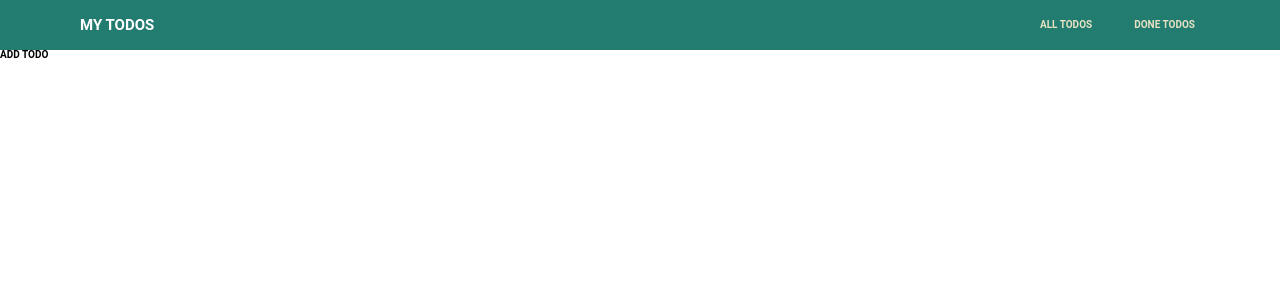
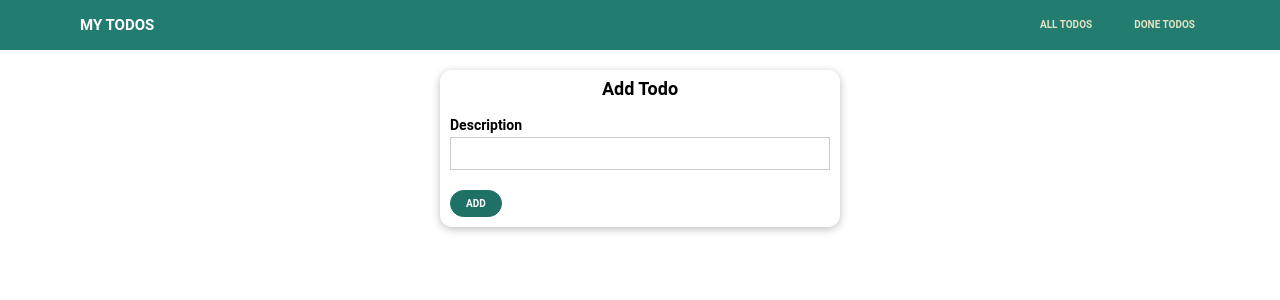
Before and after one commit to Jean-f-05/todo-list, a Vue app: page /add in a window 1280 px wide. Shown: the top 300 px of the page. Built offline with nearby package versions, Linux system fonts and the light colour scheme.

Commit message:
feat: added Todo form & styles

```diff
--- /dev/null
+++ b/src/components/todos/TodoForm.vue
@@ -0,0 +1,72 @@
+<template>
+  <form action="" @submit.prevent="submitForm">
+    <div class="form-control">
+      <label for="description">Description</label>
+      <input type="text" id="description" v-model="description" />
+    </div>
+    <base-button>ADD</base-button>
+  </form>
+</template>
+
+<script>
+export default {
+  data() {
+    return {
+      description: "",
+    };
+  },
+  methods: {
+    submitForm() {
+      const formData = {
+        description: this.description,
+      };
+
+      console.log(formData);
+    },
+  },
+};
+</script>
+
+<style scoped>
+.form-control {
+  margin: 0.5rem 0;
+}
+
+label {
+  font-weight: bold;
+  display: block;
+  margin-bottom: 0.5rem;
+  font-size: 14px;
+}
+
+input {
+  display: block;
+  width: 100%;
+  border: 1px solid #ccc;
+  font: inherit;
+  padding: 10px;
+  margin-bottom: 20px;
+}
+
+input:focus {
+  background-color: #d3e5e2;
+  outline: none;
+  border-color: #1f7065;
+}
+
+div {
+}
+
+h3 {
+  margin: 0.5rem 0;
+  font-size: 1rem;
+}
+
+.invalid label {
+  color: red;
+}
+
+.invalid input {
+  border: 1px solid red;
+}
+</style>
--- a/src/pages/Todos/AddTodo/AddTodo.vue
+++ b/src/pages/Todos/AddTodo/AddTodo.vue
@@ -1 +1,24 @@
-<template>ADD TODO</template>
+<template>
+  <section>
+    <base-card>
+      <h2>Add Todo</h2>
+      <todo-form></todo-form>
+    </base-card>
+  </section>
+</template>
+
+<script>
+import TodoForm from "../../../components/todos/TodoForm.vue";
+
+export default {
+  components: { TodoForm },
+};
+</script>
+
+<style scoped>
+h2 {
+  font-size: 18px;
+  text-align: center;
+  margin-bottom: 20px;
+}
+</style>
--- a/src/pages/Todos/TodoDetails/TodoDetails.vue
+++ b/src/pages/Todos/TodoDetails/TodoDetails.vue
@@ -1,5 +1,4 @@
 <template>
-  <section>FILTER</section>
   <section>
     <base-card>
       <div class="controls">
--- a/src/pages/Todos/TodosList/TodosList.vue
+++ b/src/pages/Todos/TodosList/TodosList.vue
@@ -4,7 +4,7 @@
     <base-card>
       <div class="controls">
         <base-button mode="outline">Refresh</base-button>
-        <base-button link to="/add">Add todo</base-button>
+        <base-button link to="/add">ADD TODO</base-button>
       </div>
       <ul v-if="hasTodos">
         <todo-item
```
